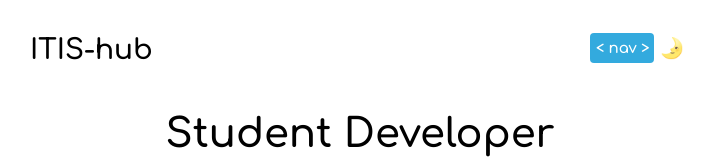
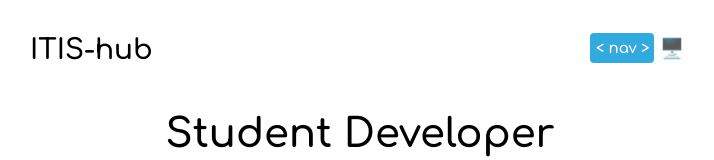
Before and after one commit to ITISHub/itishub-frontend, a Nuxt app: page /community in a window 1280 px wide. Shown: the top 160 px of the page, without its empty margins (280-994 px from the left). Built offline with nearby package versions, Linux system fonts and the light colour scheme.

Commit message:
add system theme

```diff
--- a/assets/main.css
+++ b/assets/main.css
@@ -16,6 +16,7 @@
   --border_color: #000;
   --footer_color: #e9eaeB;
   --lighten_bg: #f2f2f2;
+  --scroll_thumb_color: #33aade;
 }
 
 .dark-mode {
@@ -31,6 +32,19 @@
   background-color: var(--bg_color);
   color: var(--color);
   transition: background-color 0.5s;
+}
+
+::-webkit-scrollbar {
+  width: 8px;
+}
+
+::-webkit-scrollbar-track {
+  background: var(--bg_color);
+}
+
+::-webkit-scrollbar-thumb {
+  background: var(--scroll_thumb_color);
+  border-radius: 10px;
 }
 
 .card-container {
--- a/components/shared/HeaderBar.vue
+++ b/components/shared/HeaderBar.vue
@@ -33,11 +33,31 @@
         </v-list>
       </v-menu>
 
-      <v-btn class="btn-container__theme-changer" icon @click="changeTheme">
-        <v-img v-if="$nuxt.$colorMode.preference === 'light'">
-          &#127774;
-        </v-img>
-        <v-img v-else> &#x1F31B; </v-img>
+      <v-btn
+        v-if="$nuxt.$colorMode.preference === 'light'"
+        class="btn-container__theme-changer"
+        icon
+        @click="applyDarktheme"
+      >
+        <v-img> &#127774; </v-img>
+      </v-btn>
+
+      <v-btn
+        v-if="$nuxt.$colorMode.preference === 'dark'"
+        class="btn-container__theme-changer"
+        icon
+        @click="applySystemTheme"
+      >
+        <v-img> &#x1F31B; </v-img>
+      </v-btn>
+
+      <v-btn
+        v-if="$nuxt.$colorMode.preference === 'system'"
+        class="btn-container__theme-changer"
+        icon
+        @click="applyLightTheme"
+      >
+        <v-img> &#128421;&#65039; </v-img>
       </v-btn>
     </div>
   </div>
@@ -56,20 +76,15 @@ export default {
       ],
     };
   },
-  // move to vuex
   methods: {
-    changeTheme() {
-      switch ($nuxt.$colorMode.preference) {
-        case "light":
-          $nuxt.$colorMode.preference = "dark";
-          break;
-        case "dark":
-          $nuxt.$colorMode.preference = "light";
-          break;
-        default:
-          $nuxt.$colorMode.preference = "dark";
-          break;
-      }
+    applyLightTheme() {
+      $nuxt.$colorMode.preference = "light";
+    },
+    applyDarktheme() {
+      $nuxt.$colorMode.preference = "dark";
+    },
+    applySystemTheme() {
+      $nuxt.$colorMode.preference = "system";
     },
   },
 };
--- a/package.json
+++ b/package.json
@@ -27,7 +27,7 @@
     "@nuxt/test-utils": "^0.2.2",
     "@nuxt/types": "^2.14.0",
     "@nuxt/typescript-build": "^2.0.2",
-    "@nuxtjs/color-mode": "^1.0.2",
+    "@nuxtjs/color-mode": "^2.1.1",
     "@nuxtjs/pwa": "^3.3.5",
     "babel-eslint": "^10.1.0",
     "eslint": "^7.25.0",
```
Also changed, not shown: 1 other file (tests, documents, lock files or other folders).
